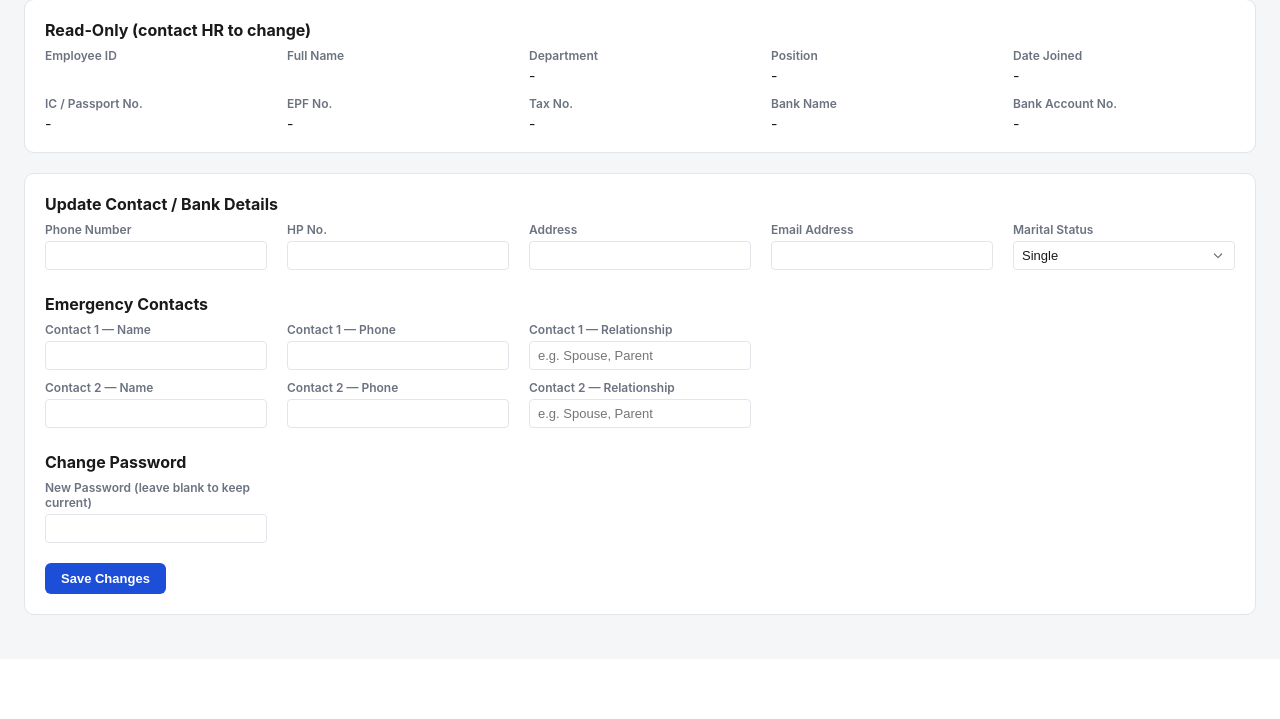
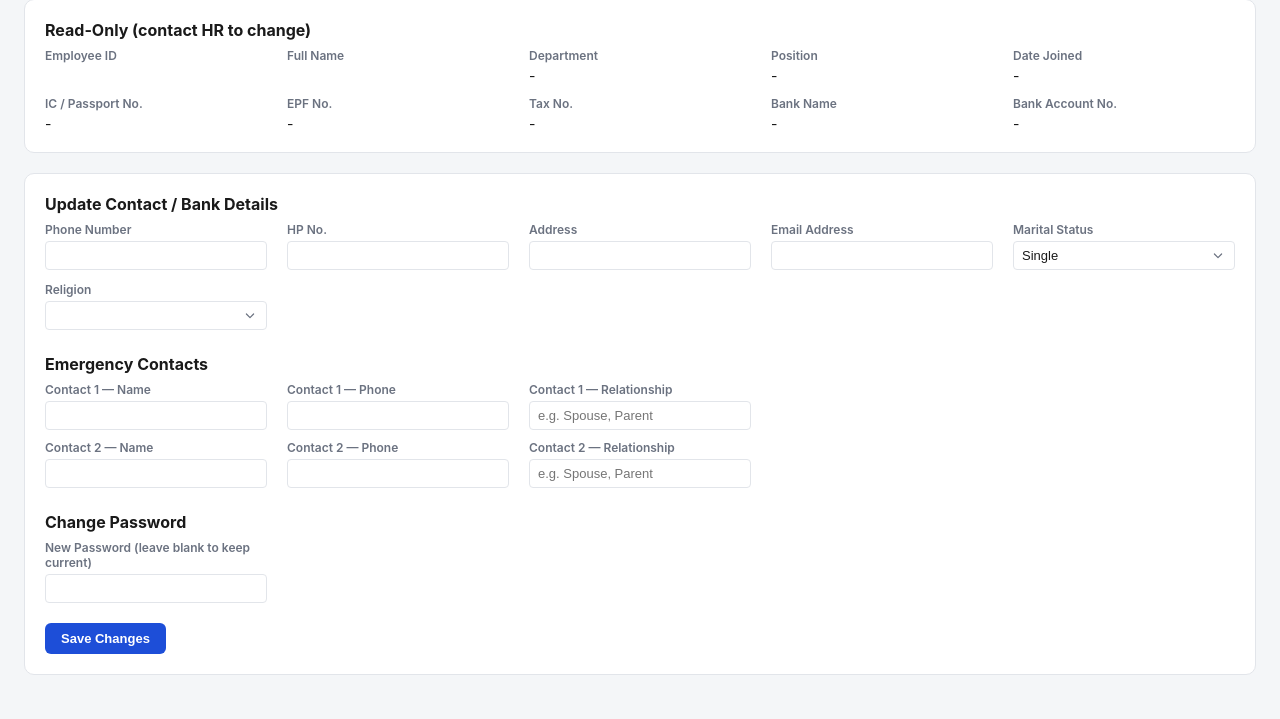
Before and after one commit to ylindalim-bit/tmb-hrms, a Python web app: template templates/portal_profile.html in a window 1280 px wide. Shown: the part 491-1210 px from the top of the page. Before the commit the page ends 1106 px from the top, so only its background shows below. Run offline with Jinja, Linux system fonts and the light colour scheme; the template is opened without the code that fills it, so the values that code supplies are empty.

Commit message:
Add Religion field to Staff Portal profile
Editable dropdown alongside Marital Status, reusing the same
RELIGION_OPTIONS list already used on the HR employee-edit side.

```diff
--- a/app.py
+++ b/app.py
@@ -2878,6 +2878,7 @@ def portal_profile():
             "email": request.form.get("email") or None,
             "address": request.form.get("address") or None,
             "marital_status": request.form.get("marital_status") or None,
+            "religion": request.form.get("religion") or None,
             "emergency_contact_1_name": request.form.get("emergency_contact_1_name") or None,
             "emergency_contact_1_phone": request.form.get("emergency_contact_1_phone") or None,
             "emergency_contact_1_relationship": request.form.get("emergency_contact_1_relationship") or None,
@@ -2905,7 +2906,8 @@ def portal_profile():
            ORDER BY uploaded_at DESC""",
         (emp["emp_id"],),
     ).fetchall()
-    return render_template("portal_profile.html", emp=emp, saved=saved, ic_documents=ic_documents)
+    return render_template("portal_profile.html", emp=emp, saved=saved, ic_documents=ic_documents,
+                            religion_options=RELIGION_OPTIONS)
 
 
 # ---------------- HR: Leave Taken Report ----------------
--- a/templates/portal_profile.html
+++ b/templates/portal_profile.html
@@ -70,6 +70,13 @@
         {% endfor %}
       </select>
     </div>
+    <div><label>Religion</label>
+      <select name="religion">
+        {% for r in religion_options %}
+        <option value="{{ r }}" {% if emp.religion == r %}selected{% endif %}>{{ r }}</option>
+        {% endfor %}
+      </select>
+    </div>
   </div>
 
   <h2>Emergency Contacts</h2>
```
